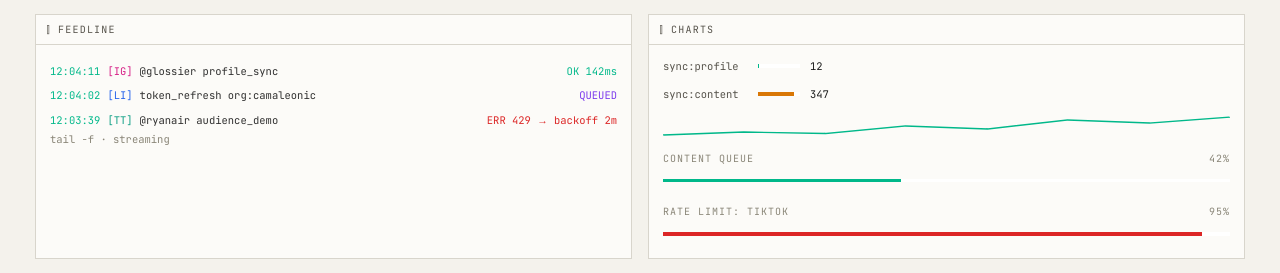
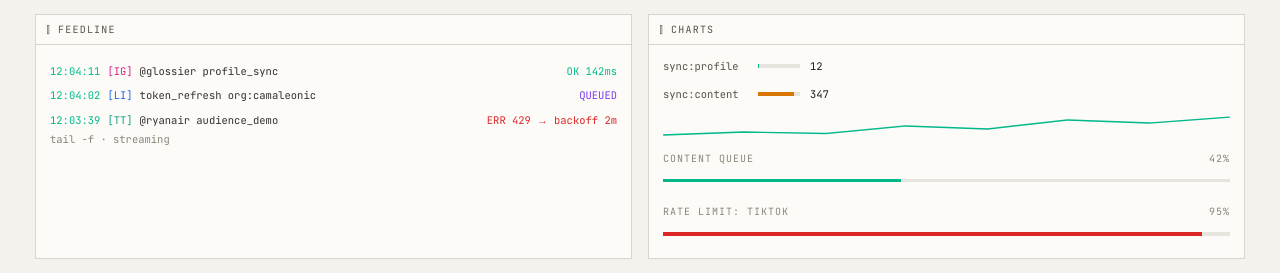
Before and after one commit to alexcriadog/get-rid-of-phyllo-plan, a Next.js app in the folder poc/web/: page /admin/term-specimen in a window 1280 px wide. Shown: the part 336-609 px from the top of the page. Built offline with nearby package versions, Linux system fonts and the light colour scheme.

Commit message:
fix(web): MiniBar track visible on paper theme (visual check finding)

```diff
--- a/poc/web/components/term/charts.tsx
+++ b/poc/web/components/term/charts.tsx
@@ -38,7 +38,7 @@ export function MiniBar({
       aria-valuemin={0}
       aria-valuemax={max}
       aria-valuenow={value}
-      className={cn('inline-block h-1 w-12 bg-term-raised align-middle', className)}
+      className={cn('inline-block h-1 w-12 bg-term-line/60 align-middle', className)}
     >
       <span className={cn('block h-1', FILL_CLASS[tone])} style={{ width: `${pct}%` }} />
     </span>
```
